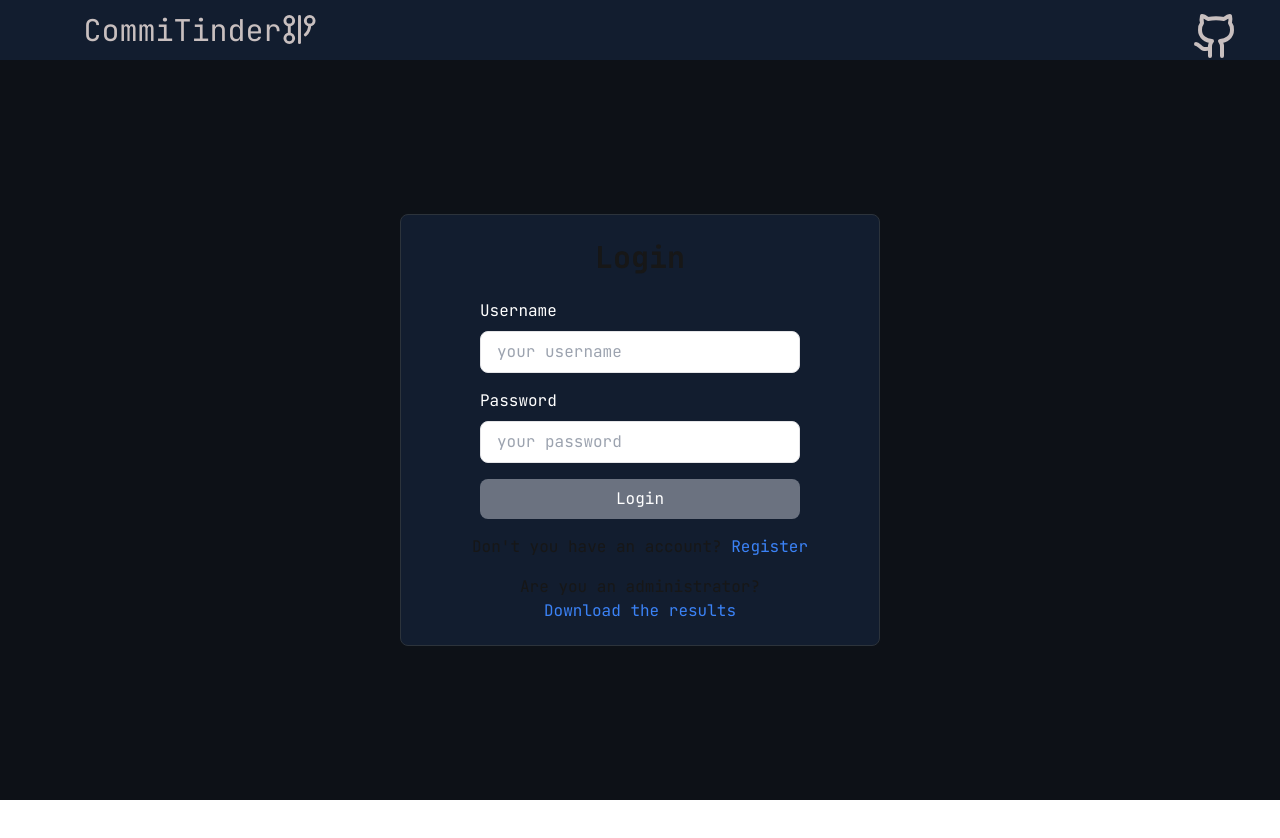
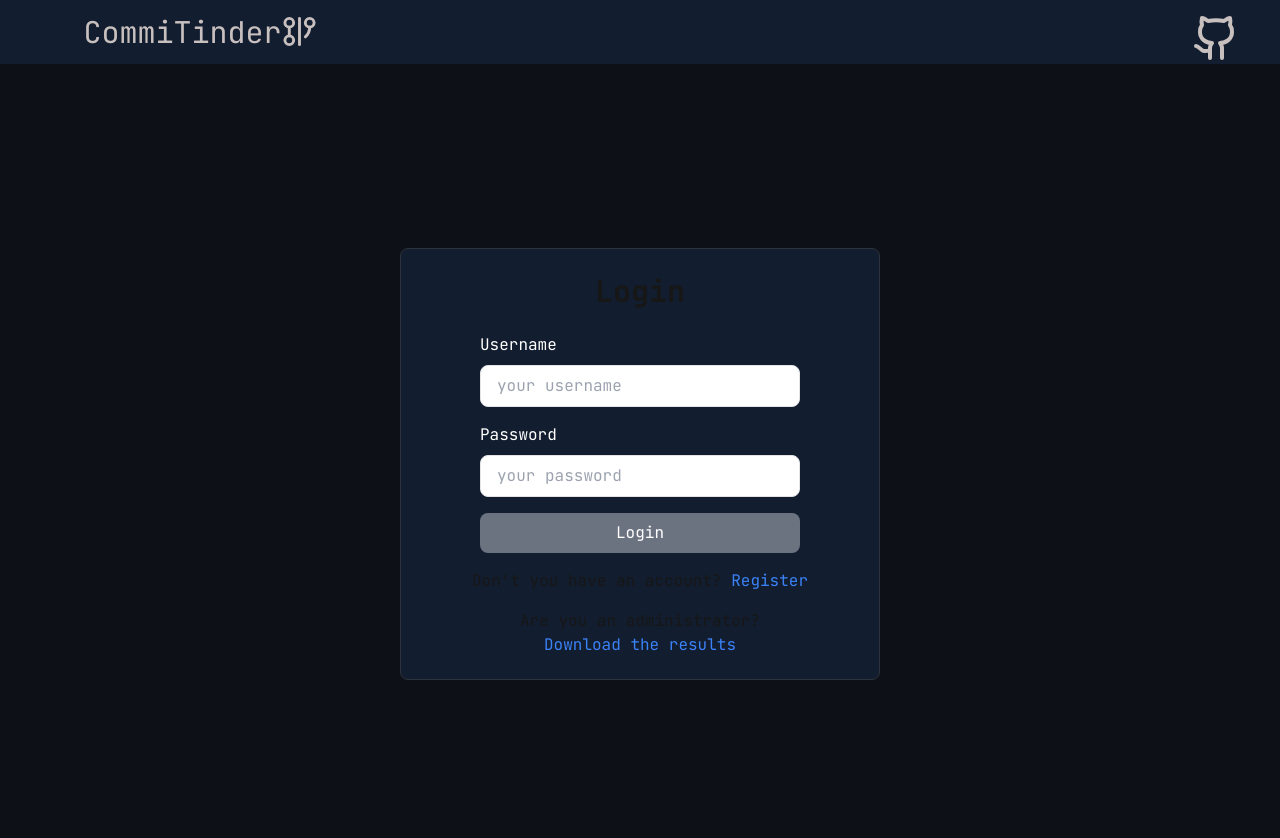
Before and after one commit to Fer-Matheus/CoMEHT-front, a Next.js app: page / in a window 1280 px wide. Shown: the top 838 px of the page. Before the commit the page ends 800 px from the top, so only its background shows below. Built offline with nearby package versions, Linux system fonts and the light colour scheme; what cookies-next would draw is missing.

Commit message:
Update the base page to always use min full screen height

```diff
--- a/src/components/page/base.tsx
+++ b/src/components/page/base.tsx
@@ -17,7 +17,7 @@ export function Base({children}:BaseProps){
         items-center
         bg-githubBackground
         w-screen
-        h-screen
+        min-h-screen
         ${jetBrains.className}`}>
             {children}
         </div>
```
